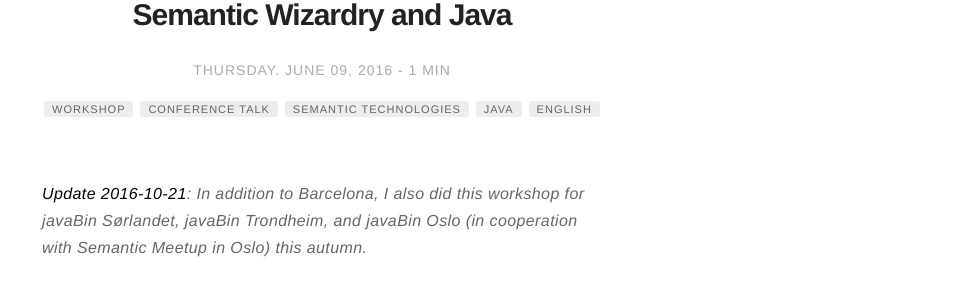
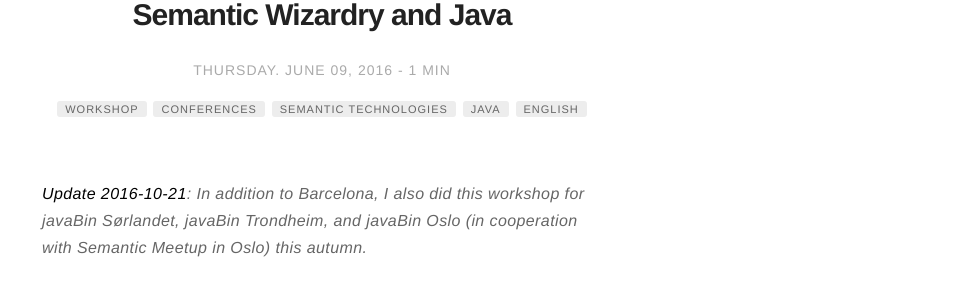
Before and after one commit to mehmandarov/mehmandarov.github.io, a Jekyll site: the page built from _posts/2016-06-09-reasoning-and-semantic-wizardry.markdown, in a window 1280 px wide and 900 px high. Shown: the part 161-452 px from the top of the window, without its empty margins (318-1280 px from the left). Built offline with Jekyll 4.4.1, drawn with Linux system fonts in a browser that asks for light colours; some of the changed text lies outside the part shown.

Commit message:
Minor update

```diff
--- a/_posts/2016-06-09-reasoning-and-semantic-wizardry.markdown
+++ b/_posts/2016-06-09-reasoning-and-semantic-wizardry.markdown
@@ -5,7 +5,7 @@ date: 2016-6-9 00:00 +0200
 description: On June 16th, I will be doing a workshop at JBCNConf in Barcelona, Spain. I will be talking about semantic technologies, reasoning, and Java. I have been asked to post some information about the workshop, so here it comes.
 tag:
 - workshop
-- conference talk
+- conferences
 - semantic technologies
 - java
 - english
--- a/_posts/2017-03-11-microbit-bluetooth-challenge.markdown
+++ b/_posts/2017-03-11-microbit-bluetooth-challenge.markdown
@@ -8,7 +8,7 @@ tag:
 - iot
 - python
 - english
-- conference
+- conferences
 blog: true
 star: false
 author: rustam.mehmandarov
```
